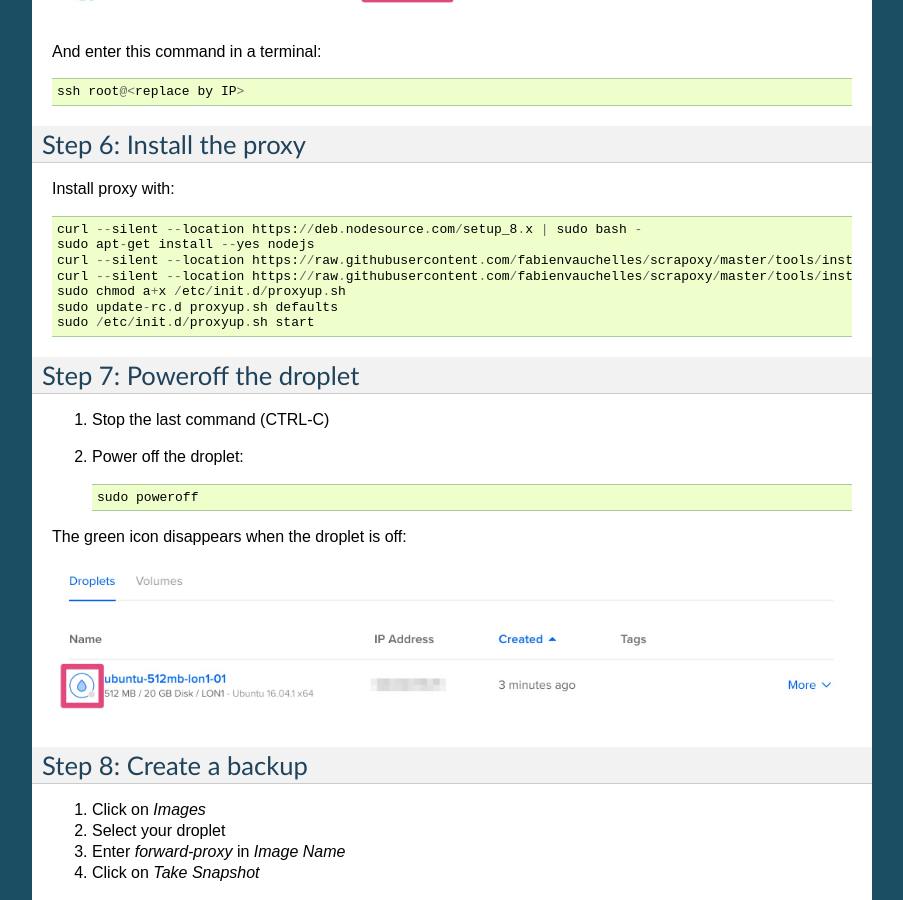
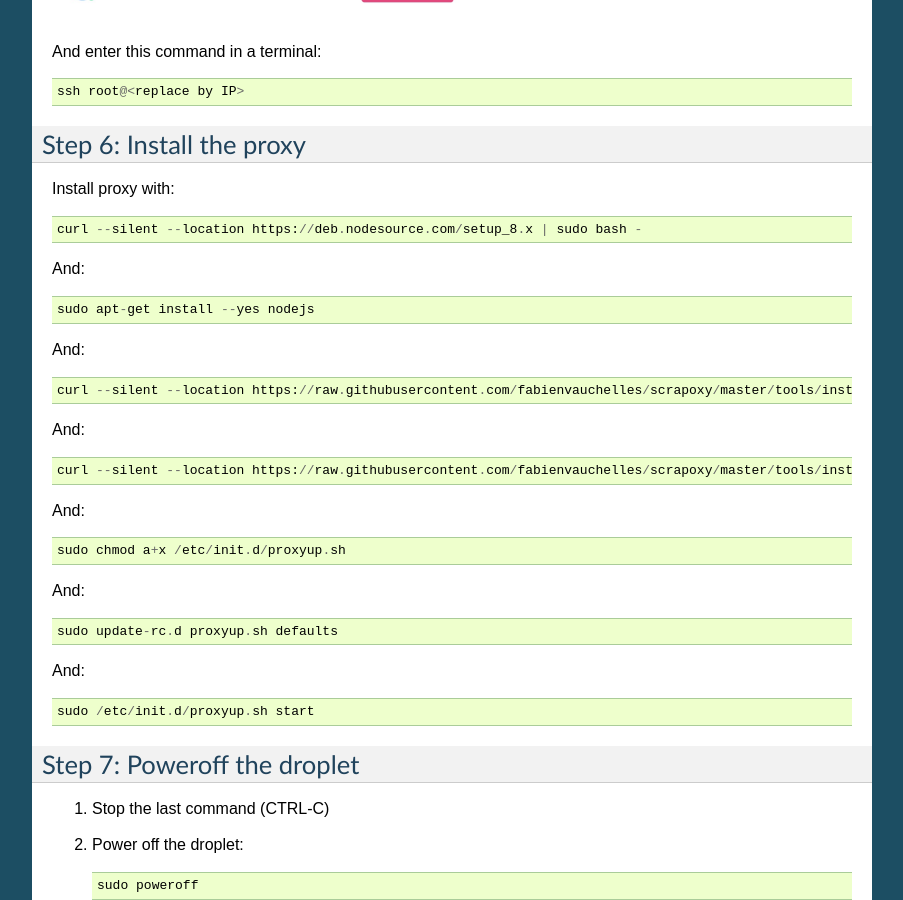
Before and after one commit to zahlio/scrapoxy, a Sphinx documentation site: the page built from docs/standard/providers/digitalocean/create_image/index.rst, in a window 1280 px wide and 900 px high, scrolled down 2528 px. Shown: the whole window, without its empty margins (198-1101 px from the left). Built offline with Sphinx 7.4.7, drawn with Linux system fonts in a browser that asks for light colours.

Commit message:
docs(do): split command line procedure

```diff
--- a/docs/standard/providers/digitalocean/create_image/index.rst
+++ b/docs/standard/providers/digitalocean/create_image/index.rst
@@ -67,11 +67,29 @@ Step 6: Install the proxy
 Install proxy with::
 
     curl --silent --location https://deb.nodesource.com/setup_8.x | sudo bash -
+
+And::
+
     sudo apt-get install --yes nodejs
+
+And::
+
     curl --silent --location https://raw.githubusercontent.com/fabienvauchelles/scrapoxy/master/tools/install/proxy.js | sudo tee /root/proxy.js > /dev/null
+
+And::
+
     curl --silent --location https://raw.githubusercontent.com/fabienvauchelles/scrapoxy/master/tools/install/proxyup.sh | sudo tee /etc/init.d/proxyup.sh > /dev/null
+
+And::
+
     sudo chmod a+x /etc/init.d/proxyup.sh
+
+And::
+
     sudo update-rc.d proxyup.sh defaults
+
+And::
+
     sudo /etc/init.d/proxyup.sh start
 
 
```
